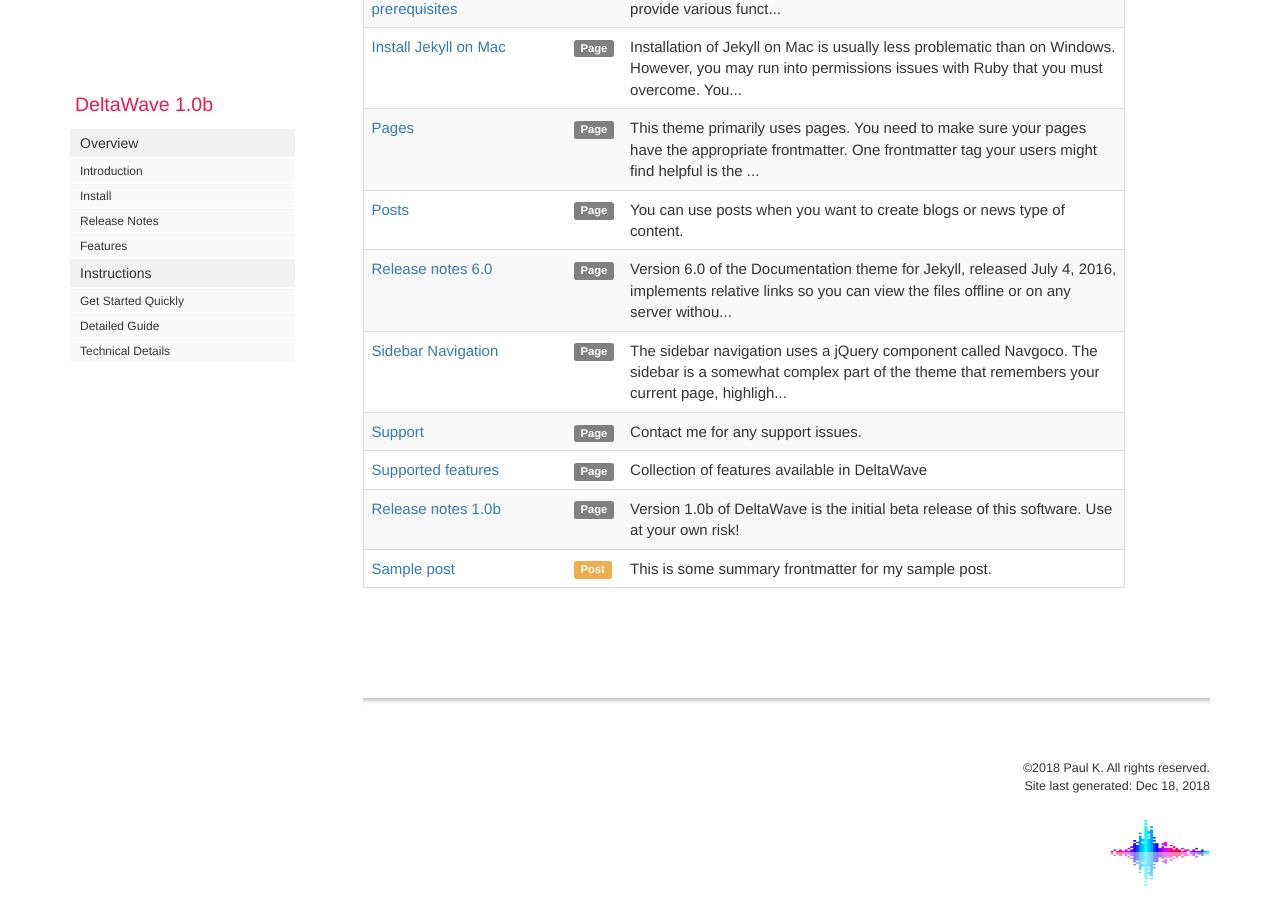
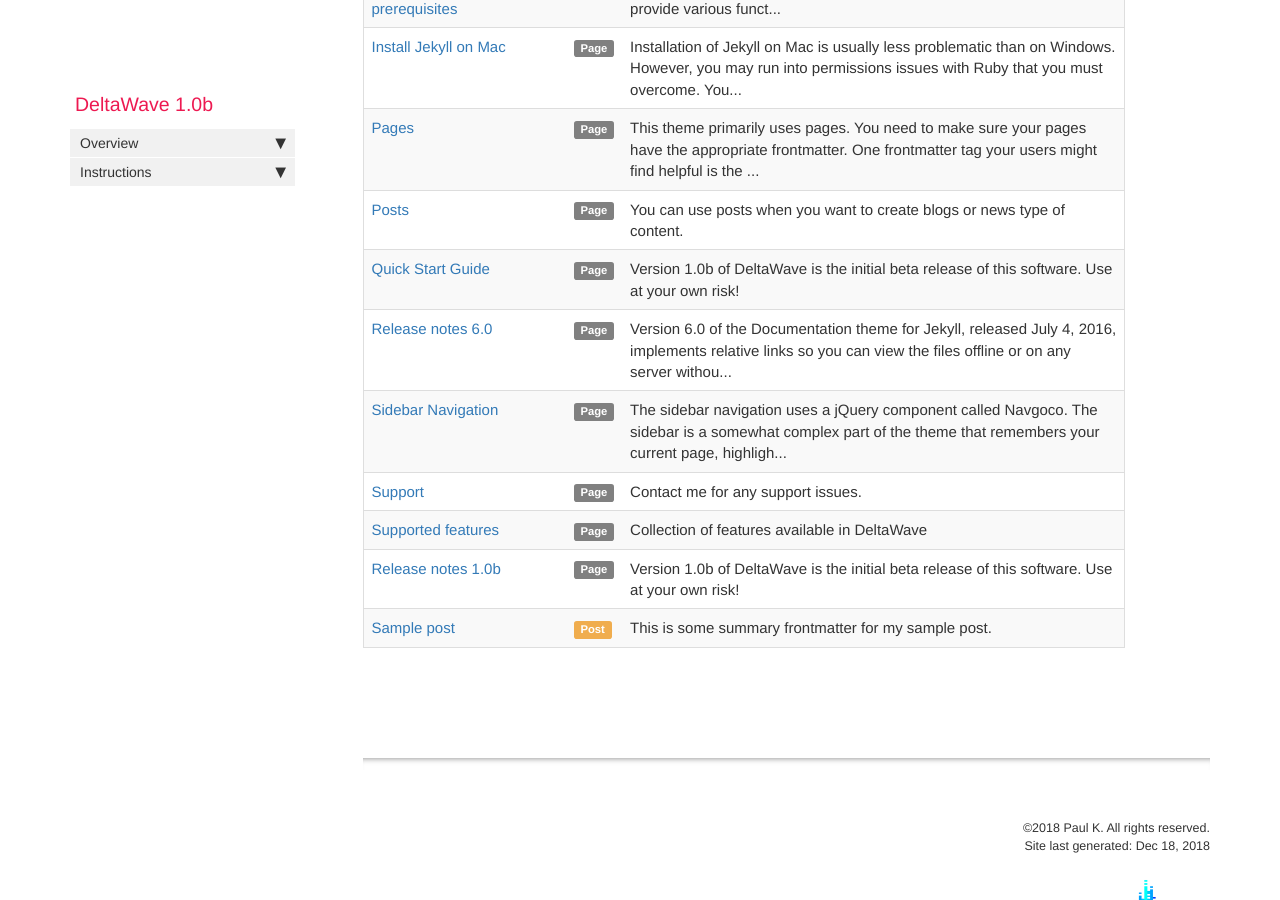
Before and after one commit to pkane2001/DeltaWave, a Jekyll site: the page built from docs/pages/tags/tag_getting_started.md, in a window 1280 px wide and 900 px high, scrolled down 416 px. Built offline with Jekyll 4.4.1, drawn with Linux system fonts in a browser that asks for light colours; nearby versions of some CDN libraries; our own code applies the rules of GitHub Pages for plain Markdown files; comment, search, counter and statistics services are not loaded; part of the change alters nothing that is shown.

Commit message:
no message

```diff
--- a/docs/_data/sidebars/mydoc_sidebar.yml
+++ b/docs/_data/sidebars/mydoc_sidebar.yml
@@ -34,8 +34,8 @@ entries:
     output: web, pdf
     folderitems:
 
-    - title: Get Started Quickly
-      url: /mydoc_prerequisites.html
+    - title: Quick Start Guide
+      url: /mydoc_quickstart.html
       output: web, pdf
 
     - title: Detailed Guide
--- a/docs/_layouts/page.html
+++ b/docs/_layouts/page.html
@@ -66,7 +66,5 @@ layout: default
 {{site.data.alerts.hr_shaded}}
 
 {% include footer.html %}
-<script src="/js/jquery.min.js"></script>
-{% include buttons.html %}
 
 {% include disqus.html %}
--- /dev/null
+++ b/docs/pages/mydoc/mydoc_quickstart.md
@@ -0,0 +1,86 @@
+---
+title: Quick Start Guide
+tags: [getting_started, quick_start]
+keywords: release notes, announcements, what's new, new features
+last_updated: December 17, 2018
+summary: "Version 1.0b of DeltaWave is the initial beta release of this software. Use at your own risk!"
+sidebar: mydoc_sidebar
+permalink: mydoc_quickstart.html
+folder: mydoc
+toc: true
+datatable: true
+comments: true
+---
+
+## Quick guidelines
+1. Use smaller files to compare (2-3 minutes). If a file is much larger than that, try to reduce it by specifying *Trim Front* and *Trim End* values for both. These are in seconds to be removed from each file.
+2. Use a powerful PC: multiple cores help, larger memory (8-16GB) helps.
+3. Start by using files of the same sampling rate. DeltaWave will resample to match, but resampling process may affect the results somewhat. Downsampling is preferred to upsampling, and that's the default that DeltaWave will use.
+4. While DeltaWave is processing, you can stop it at any time by pressing *Stop* button. It may take a little time for the operations to abort, so give it a few seconds.
+5. Charts displayed can be very large with a lot of data, so it may take some time for them to update or refresh. Please be patient!
+
+## Basic Operation
+There are two ways to process files:
+
+* Passive
+* Active
+
+In *Passive* mode the files are loaded but no matching is performed. This provides a quick preview of the data and some simple analysis. Usually this is much quicker than the *Active* mode. Press *Show* button to perform *Passive* analysis.
+
+In *Active* mode, the files are loaded, and processed (in memory - files are not written so don't worry about overwriting!) The processing involves adjusting the waveforms to match in sampling frequency, phase, and amplitude. This is mostly automatic when you press *Match* button.
+
+
+### Simple file preview without performing matching
+If you want to just visualize the two files and get basic statistics without doing all the heavy computation needed to properly
+1. Launch DeltaWave
+2. Type the reference file name with the complete path (or click on *Reference* button to pick it). Select .WAV, .FLAC, or .DSF files
+3. Type the second file name into *Compare* field, or click *Compare:* button to pick from a list
+4. Click *Show* button to start processing
+5. Watch the progress bar with status on the bottom of the screen. A spinner is also going to be visible at the top right, near the *Reset Axis* button while processing.
+6. Now, click across all the various tabs to see the initial results. Not all the tabs will show results since no matching was performed. The blank tabs will fill in when matching is selected.
+
+![waveform](images/img5.png)
+
+Notice that under the very first tab, there is a step-by-step result in text format providing detailed statistics of what was measured.
+
+### Matching analysis
+To perform a full matching operation, simply select the two files, as before, but now press *Match* button. This will take a while, depending on the speed and memory of your computer, as well as the size of files you are trying to match.
+
+ ![waveform](images/img1.png)
+
+
+## Results
+Notice the results displayed in the status below the plots, in the status. These are the parameters that DeltaWave was able to compute as the differences between the two files:
+
+Value |  Explanation
+------------|-----------
+Volume diff | (in dB) is the amplitude difference between Reference and Comparison file. 0dB means the two files have the same level
+Phase Offset | (in milliseconds), is the fractional  offset between the samples of the two files. 0 means there is no offset
+Difference (rms) | (in dB) is the difference between the two files after phase and amplitudes have been matched, computed as root-mean-squared value. The larger the negative number, the better the match (-300dB means the files are the same).
+Correlated Null Depth | (in dB) indicates how closely the files *null* each other. The greater the number, the better null match.
+Phase Drift | (in ppm) is the detected clock drift between the two files. 0 means no drift. Any value above zero means the clocks in the two files diverge.
+
+
+
+## Tabs
+
+
+| Tab         |  Explanation |
+|-------------|---------------------------------|
+|Original | Contains the two original waveforms, as loaded from disk. These are truncated based on Trim settings and resampled, if recorded at different sampling frequencies. Otherwise, these are not touched in any way. Blue is the reference file, pink is the compare file.
+|Original Delta | This is the waveform that results from subtracting reference file from the comparison. Again, no matching done to produce this chart, so this is an indication of how different the files are in their unprocessed state.
+|X-Correlated | First step in aligning the two files to start on the same sample. This is done using cross-correlation. The result will be a better match in time, although the accuracy is +/- one sample (not very good).
+Matched | This is the waveform comparison after a full matching process. What's displayed here is clock-drift corrected, level-matched, and aligned to sub-sample accuracy.
+Matched Spectrum | Spectrum (FFT power) plot of both files after matching. This is peformed on the truncated portion of the files, as specified by Trim parameters, and after full phase/drift/level matching. As such, this represents an average spectrum of each of the files.
+Delta Spectrum | Spectrum of the difference waveform created by subtracting the matched version of Reference file from Comparison. This is the spectrum of what remains after their subtraction.
+Delta Waveform | Time domain display of the difference between matched Reference and Comparison file. This is what the difference looks like as a waveform.
+Matched Phase | Phase difference computed from the FFT of both files after full matching process. Expressed in degrees.
+Spectrogram 1 | FFT power spectrum plotted over time for Reference file
+Spectrogram 2 | FFT power spectrum plotted over time for Comparison file
+Delta Spectrogram | FFT power spectrum of the difference of the two waveforms (the difference computed in time domain, then Spectrogram is computed)
+Cepstrum | This is experimental! Cepstrum analysis allow ringing to be detected in the frequency domain. Spikes above zero represent ringing frequencies, the larger the spike, the stronger the ringing pattern (not the amplitude of ringing, just the quality of ring detection!)
+Lissajous | Not sure about this one yet. Currently disabled.
+
+
+___
+{% include links.html %}
```
Also changed, not shown: docs/images/img5.png (added).
